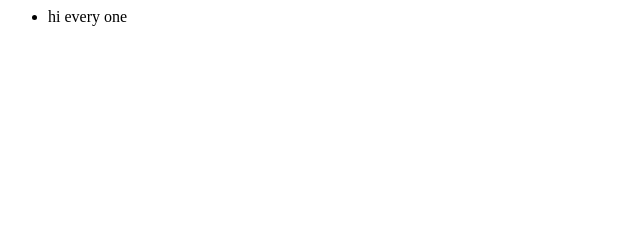
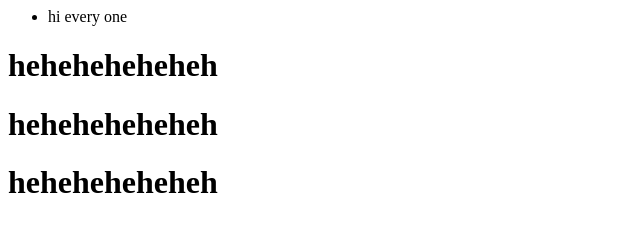
Before and after one commit to nomantufail/vctest, a plain HTML site: page index.html in a window 1280 px wide. Shown: the whole page, without its empty margins (0-640 px from the left). Drawn offline with Linux system fonts and the light colour scheme.

Commit message:
master changes

```diff
--- a/index.html
+++ b/index.html
@@ -4,5 +4,14 @@
 <li>hi every one</li>
 </ul>
 
+<h1>
+heheheheheheh
+</h1>
+<h1>
+heheheheheheh
+</h1>
+<h1>
+heheheheheheh
+</h1>
 </body>
 </html>
```
